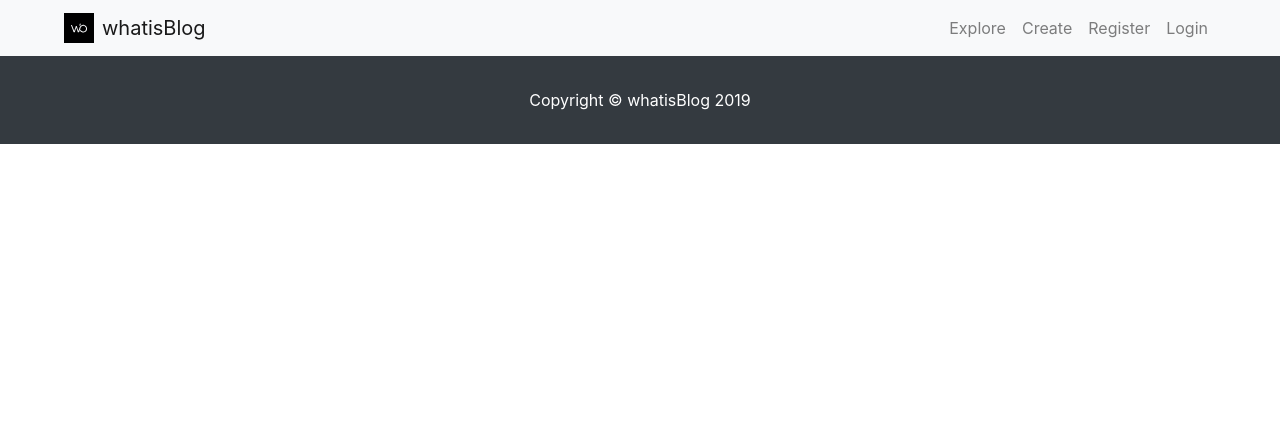
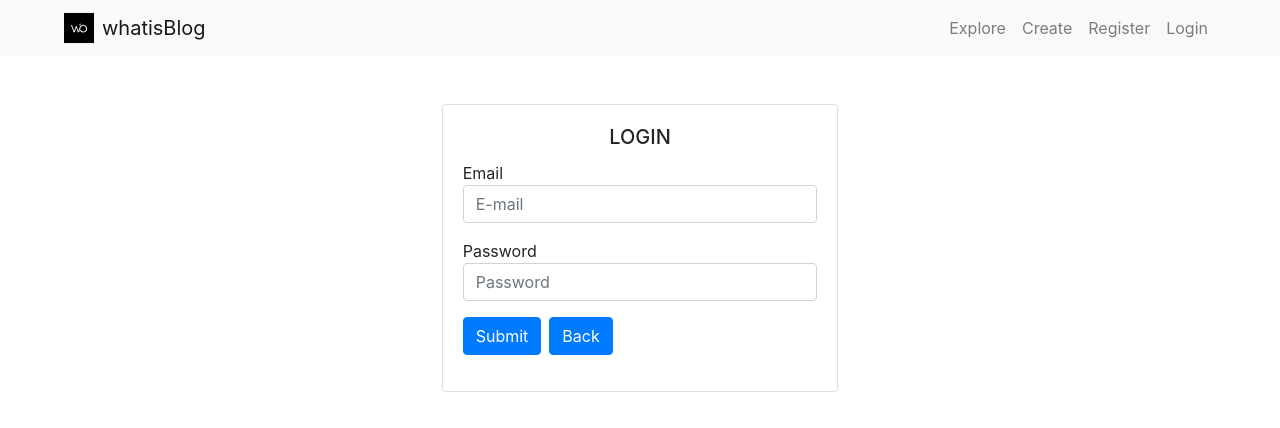
Before and after one commit to prem-io/whatisblog, a React (Create React App) app in the folder client/: page /login in a window 1280 px wide. Shown: the top 428 px of the page. Built offline with nearby package versions, Linux system fonts and the light colour scheme.

Commit message:
redux store setup done

```diff
--- a/client/src/App.js
+++ b/client/src/App.js
@@ -1,13 +1,14 @@
 import React from 'react';
 import {BrowserRouter, Route, Switch} from 'react-router-dom';
 
+import Header from './components/Header';
 import Home from './components/Home';
-import Header from './components/Header';
+import Register from './components/User/Register';
+import Login from './components/User/Login';
 import NewBlog from './components/Blogs/NewBlog';
 import ListBlogs from './components/Blogs/ListBlogs';
 import ShowBlog from './components/Blogs/ShowBlog';
 import EditBlog from './components/Blogs/EditBlog';
-import Footer from './components/Footer';
 
 function App() {
     return (
@@ -16,12 +17,13 @@ function App() {
                 <Header />
                     <Switch>
                         <Route exact path="/" component={Home}/>
+                        <Route path="/register" component={Register}/>
+                        <Route path="/login" component={Login}/>
                         <Route path="/blogs/add" component={NewBlog}/>
                         <Route path="/blogs/edit/:id" component={EditBlog}/>
                         <Route path="/blogs/:id" component={ShowBlog}/>
                         <Route path="/blogs" component={ListBlogs}/>
                     </Switch>
-                <Footer />
             </div>
         </BrowserRouter>
     )
--- a/client/src/components/Blogs/ShowBlog.js
+++ b/client/src/components/Blogs/ShowBlog.js
@@ -1,5 +1,5 @@
 import React, { Component } from 'react';
-import {axios} from '../../config/axios';
+import {axios, headers} from '../../config/axios';
 import {Link} from 'react-router-dom';
 import base64Arraybuffer from 'base64-arraybuffer';
 import Loader from '../Loader';
@@ -39,6 +39,17 @@ export class ShowPost extends Component {
             })
     }
 
+    handleRemove = () => {
+        const id = this.props.match.params.id
+        const confirmRemove = window.confirm('Are you sure?')
+        if(confirmRemove) {
+            axios.delete(`/blogs/${id}`, headers)
+				.then((response) => {
+					this.props.history.push('/blogs')
+				})
+        }
+    }
+
     render() {
         let {_id, title, description, createdAt, img} = this.state
         if(_id) {
@@ -46,24 +57,28 @@ export class ShowPost extends Component {
                 <div className="container">
                     <div className="row">
                         <div className="col-lg-8">
-                            <div className="row">
-                                <div className="col">
-                                    <h2 className="mt-4">{title}</h2>
-                                </div>
-                                <div className="col">
-                                    <div className="float-right mt-4">
-                                        <button className="btn btn-outline-info mr-2">Edit</button>
-                                        <button className="btn btn-outline-danger">Delete</button>
-                                    </div>
-                                </div>
-                            </div>
+                            <h2 className="mt-4">{title}</h2>
                             <hr/>
                             <span>Posted on <em>{createdAt}</em></span>
                             <hr/>
                             <img className="img-fluid rounded" src={img} alt=""/>
                             <hr/>
                             <p className="lead">{description}</p>
-                            <Link style={{color: 'Black'}} to="/">Back</Link>
+                            <div className="row">
+                                <div className="col">
+                                    <Link style={{color: 'Black'}} to="/">Back</Link>
+                                </div>
+                                <div className="col">
+                                    <div className="float-right">
+                                        <Link
+                                            className="btn btn-outline-info mr-2"
+                                            to={`/blogs/edit/${this.props.match.params.id}`}>Edit</Link>
+                                        <button
+                                            className="btn btn-outline-danger"
+                                            onClick={this.handleRemove}>Delete</button>
+                                    </div>
+                                </div>
+                            </div>
                             <hr/>
                             <Comment comments={this.state.comments}/>
                         </div>
--- a/client/src/components/Blogs/styles.css
+++ b/client/src/components/Blogs/styles.css
@@ -1,7 +1,7 @@
 .center {
   margin: auto;
   width: 60%;
-  padding-top: 100px;
+  padding-top: 150px;
 }
 
 .contact{
--- a/client/src/components/Footer.js
+++ /dev/null
@@ -1,13 +0,0 @@
-import React from 'react'
-
-export default function Footer() {
-    return (
-        <div>
-            <footer className="py-3 bg-dark">
-                <div className="container">
-                    <p className="text-center text-white mt-3">Copyright &copy; whatisBlog 2019</p>
-                </div>
-            </footer>
-        </div>
-    )
-}
--- a/client/src/components/Header.js
+++ b/client/src/components/Header.js
@@ -1,6 +1,5 @@
 import React, { Component } from 'react';
 import logo from '../assets/logo.svg';
-
 import { Navbar, NavbarToggler, NavbarBrand, Nav, NavItem, NavLink, Collapse} from 'reactstrap';
 
 class Header extends Component {
@@ -24,7 +23,7 @@ class Header extends Component {
     render() {
         return (
             <Navbar color="light" light expand="md">
-                <img src={logo} width="30" height="30" className="ml-5 mr-2" alt="..."/>
+                <img src={logo} width="30" height="30" className="circle ml-5 mr-2" alt="..."/>
                 <NavbarBrand href="/">whatisBlog</NavbarBrand>
                 <NavbarToggler onClick={this.toggle} />
                 <Collapse isOpen={this.state.isOpen} navbar>
--- /dev/null
+++ b/client/src/components/User/Login.js
@@ -0,0 +1,75 @@
+import React, { Component } from 'react';
+import {axios, headers} from '../../config/axios';
+import {Link} from 'react-router-dom';
+
+export class Login extends Component {
+    constructor(props) {
+        super(props)
+        this.state = {
+            email: '',
+            password: ''
+        }
+    }
+
+    handleChange = (e) => {
+        e.persist()
+        this.setState({
+            [e.target.name]: e.target.value
+        })
+    }
+
+    // handleSubmit = (e) => {
+    //     e.preventDefault()
+    //     const formData = {
+    //         email: this.state.email,
+    //         password: this.state.password
+    //     }
+    //     axios.post("/login", formData)
+    //         .then(response => {
+    //             console.log(response.data)
+    //             if(response.data.error){
+
+    //             }
+    //         })
+    // }
+
+    render() {
+        return (
+            <div className="container pt-5 col-sm-4">
+                <div className="card">
+                    <div className="card-body">
+                     <h5 className="card-title text-center">LOGIN</h5>
+                        <form onSubmit = {this.handleSubmit}>
+                            <div className="form-group">
+                            Email
+                            <input
+                                type='text'
+                                name='email'
+                                placeholder='E-mail'
+                                className="form-control"
+                                onChange={this.handleChange} required/>
+                            </div>
+
+                            <div className="form-group">
+                            Password
+                            <input
+                                type='password'
+                                name='password'
+                                placeholder='Password'
+                                className="form-control"
+                                onChange={this.handleChange} required/>
+                            </div>
+
+                            <div className="form-group">
+                                <input type='submit' className="btn btn-primary mr-2" />
+                                <Link to="/" className="btn btn-primary">Back</Link>
+                            </div>
+                        </form>
+                    </div>
+                </div>
+            </div>
+        )
+    }
+}
+
+export default Login
--- /dev/null
+++ b/client/src/components/User/Register.js
@@ -0,0 +1,13 @@
+import React, { Component } from 'react'
+
+export class Register extends Component {
+    render() {
+        return (
+            <div>
+                Hello
+            </div>
+        )
+    }
+}
+
+export default Register
--- a/client/src/index.js
+++ b/client/src/index.js
@@ -2,6 +2,20 @@ import React from 'react';
 import ReactDOM from 'react-dom';
 import 'bootstrap/dist/css/bootstrap.min.css';
 
-import App from './App'
+import App from './App';
+import configureStore from './store/configureStore';
+import {Provider} from 'react-redux';
 
-ReactDOM.render(<App />, document.getElementById('root'));
+const store = configureStore()
+
+store.subscribe(() => {
+    console.log("redux store", store.getState())
+})
+
+const element = (
+    <Provider store={store}>
+        <App />
+    </Provider>
+)
+
+ReactDOM.render(element, document.getElementById('root'));
--- /dev/null
+++ b/client/src/reducers/userReducers.js
@@ -0,0 +1,14 @@
+const userReducers = (state = {}, action) => {
+    switch(action.type) {
+        case "SET_USER" : {
+            return {...action.payload}
+        }
+        case "RESET_USER" : {
+            return {}
+        }
+        default :
+            return {...state}
+    }
+}
+
+export default userReducers
--- /dev/null
+++ b/client/src/store/configureStore.js
@@ -0,0 +1,13 @@
+import {createStore, combineReducers} from 'redux';
+
+import userReducers from '../reducers/userReducers';
+
+const configureStore = () => {
+    const store = createStore(combineReducers({
+        user: userReducers
+    }))
+
+    return store
+}
+
+export default configureStore
```
Also changed, not shown: client/src/actions/userActions.js (added, +7 -0 lines), 1 other file (tests, documents, lock files or other folders).
